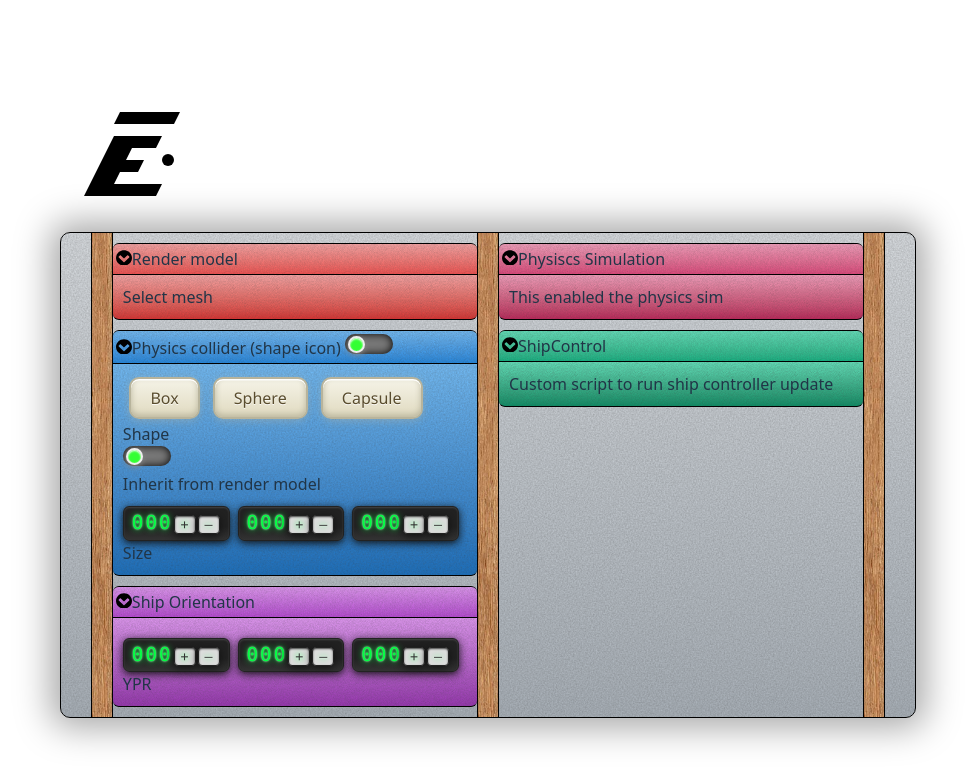
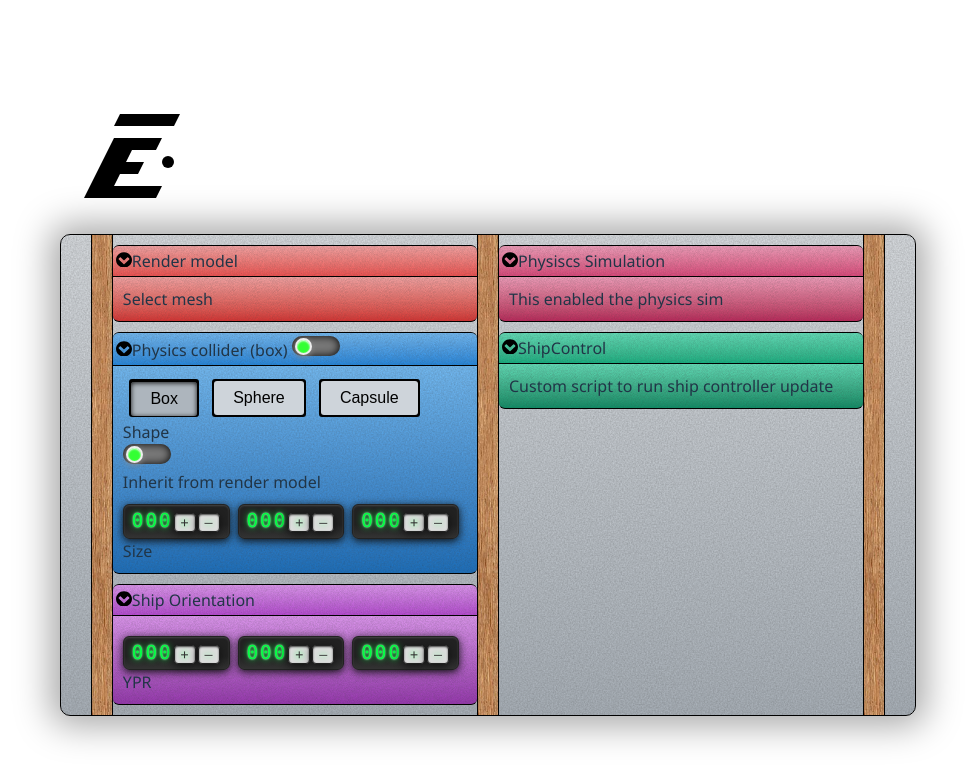
Before and after one commit to madeso/skeumorphix, a React (Vite) app: page / in a window 1280 px wide. Shown: the top 784 px of the page, without its empty margins (152-1127 px from the left). Built offline with nearby package versions, Linux system fonts and the light colour scheme.

Commit message:
Pushable buttons# Please enter the commit message for your changes. Lines starting

```diff
--- a/src/App.css
+++ b/src/App.css
@@ -1,33 +1,29 @@
-.skm-button {
-  background: linear-gradient(180deg, #f5f3e7 0%, #e0dac0 100%);
-  border: 2px solid #b8b49c;
-  border-radius: 10px;
-  box-shadow:
-    0 2px 8px #b8b49c66,
-    0 1.5px 0 #fff inset,
-    0 -2px 6px #b8b49c inset;
-  color: #5a4d2e;
-  font-family: 'Segoe UI', 'Arial', sans-serif;
+.button-holder {
+  background-color: #000;
+  display: inline-block;
+  margin: 0.2em 0.4em;
+  border: 2px solid transparent;
+  border-radius: 3px;
+}
+.button {
+  padding: 0.5em 1.2em;
   font-size: 1em;
-  padding: 0.5em 1.2em;
-  margin: 0.2em 0.4em;
   cursor: pointer;
-  transition: box-shadow 0.1s, background 0.1s;
-  outline: none;
-  position: relative;
-  text-shadow: 0 1px 0 #fff8, 0 0.5px 0 #fff8;
+  border-radius: 3px;
+  background-color: var(--top);
+  --button-shadow: inset 0 1px 1px rgb(255 255 255 / 92.8%), inset 0 -1px 1px rgb(0 0 0 / 83.3%), var(--top);
 }
-.skm-button:active {
-  background: linear-gradient(180deg, #e0dac0 0%, #f5f3e7 100%);
-  box-shadow:
-    0 1px 2px #b8b49c99,
-    0 1.5px 0 #fff inset,
-    0 -2px 6px #b8b49c inset;
+
+.button, .button:hover {
+  border: none;
 }
-.skm-button:focus {
-  border-color: #a89c6c;
-  box-shadow: 0 0 0 2px #e0dac088, 0 2px 8px #b8b49c66;
+
+.button.pushed {
+  box-shadow: inset 0 1px 5px #000000e2;
+  background-color: var(--bottom);
+  translate: 0 1px;
 }
+
 .led-stepper {
   background: #ddd;
   color: #333;
--- a/src/App.tsx
+++ b/src/App.tsx
@@ -76,14 +76,13 @@ const Prop = (props: {label: string; children?: React.ReactNode}) => <>
   <div>{props.label}</div>
 </>
 
-const Toggle = () => {
-  const [checked, setChecked] = React.useState(false);
+const Toggle = (props: {checked: boolean, onChange: ()=>void}) => {
   return (
     <label className="rocker-toggle">
       <input
         type="checkbox"
-        checked={checked}
-        onChange={() => setChecked(!checked)}
+        checked={props.checked}
+        onChange={props.onChange}
         style={{ display: 'none' }}
       />
       <span className="rocker-bg">
@@ -145,8 +144,12 @@ const NumberEdit = () => {
   );
 }
 
-const Button = (props: {children: React.ReactNode}) => (
-  <button className="skm-button">{props.children}</button>
+const Button = (props: {pushed: boolean, color: ColorName, children: React.ReactNode, onClick?: () => void}) => (
+  <div className='button-holder'>
+    <button onClick={props.onClick}
+      className={`button ${props.pushed ? 'pushed' : 'default'}`} style={noiseTexture(props.color, 4, 5)}>
+      {props.children}</button>
+  </div>
 );
 
 
@@ -157,23 +160,32 @@ const RenderModel = () => <Component color={"red"} title={
 }>
   <Prop label="Select mesh"></Prop>
 </Component>;
-const PhysiscsColliderModel = () => <Component color={"blue"} title={
+const PhysiscsColliderModel = () => {
+  const [shape, setShape] = React.useState('box');
+  const [inherit, setInherit] = React.useState(false);
+
+  const toggleInherit = () => {
+    setInherit((old) => !old);
+  }
+
+  return <Component color={"blue"} title={
   <>
-    Physics collider (shape icon) <Toggle />
+    Physics collider ({shape}) <Toggle checked={inherit} onChange={toggleInherit}/>
   </>
 }>
   <Prop label="Shape">
-    <Button>Box</Button>
-    <Button>Sphere</Button>
-    <Button>Capsule</Button>
+    <Button color="gray" onClick={() => {setShape('box');}} pushed={shape==='box'}>Box</Button>
+    <Button color="gray" onClick={() => {setShape('sphere');}} pushed={shape==='sphere'}>Sphere</Button>
+    <Button color="gray" onClick={() => {setShape('capsule');}} pushed={shape==='capsule'}>Capsule</Button>
   </Prop>
-  <Prop label="Inherit from render model"><Toggle /></Prop>
+  <Prop label="Inherit from render model"><Toggle checked={inherit} onChange={toggleInherit}/></Prop>
   <Prop label="Size">
     <NumberEdit />
     <NumberEdit />
     <NumberEdit />
   </Prop>
 </Component>;
+}
 const ShipOrientationModel = () => <Component color={"grape"} title={
   <>
     Ship Orientation
--- a/src/index.css
+++ b/src/index.css
@@ -1,5 +1,5 @@
 :root {
-  font-family: system-ui, Avenir, Helvetica, Arial, sans-serif;
+  font-family: 'Segoe UI', 'Arial', sans-serif;
   line-height: 1.5;
   font-weight: 400;
 
```
